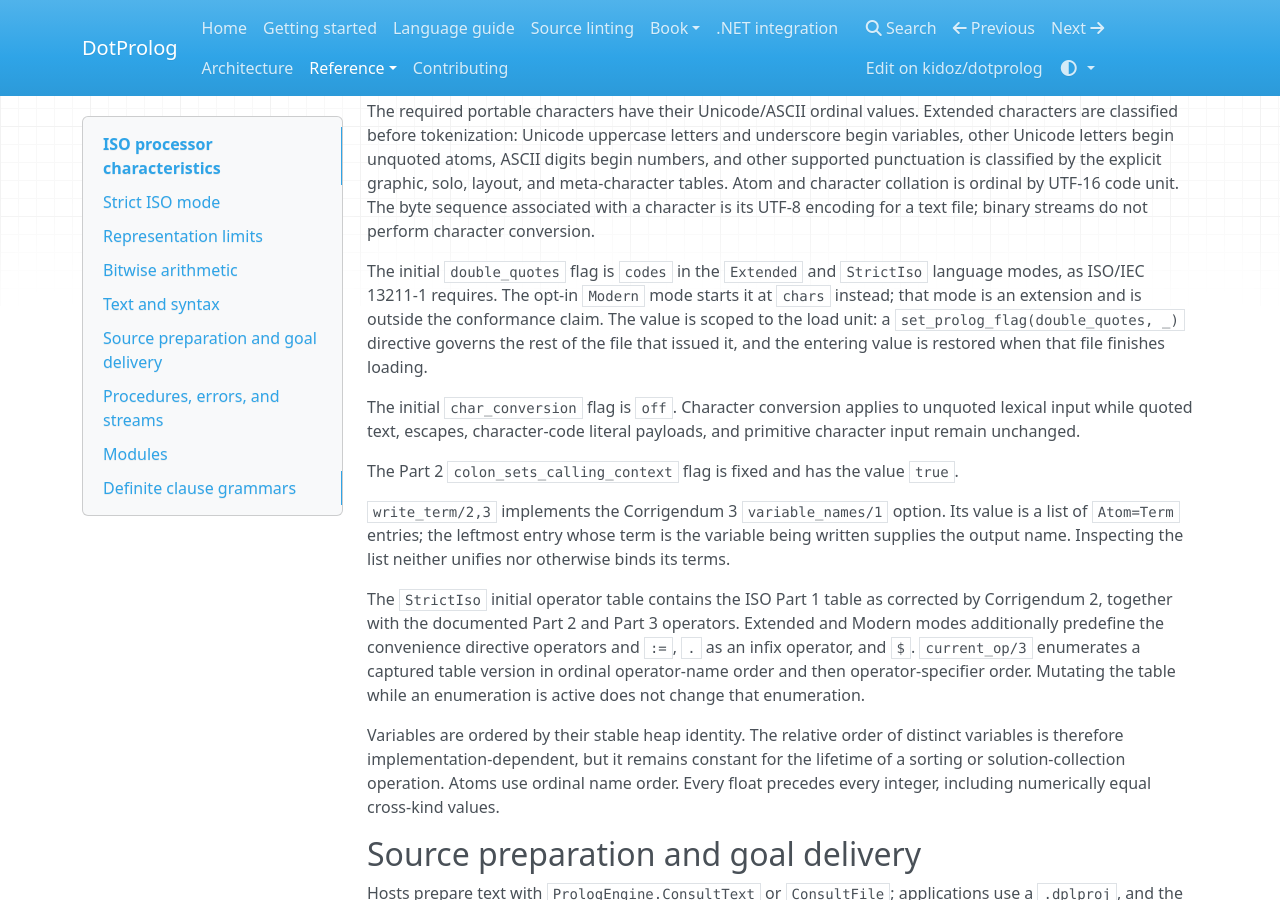
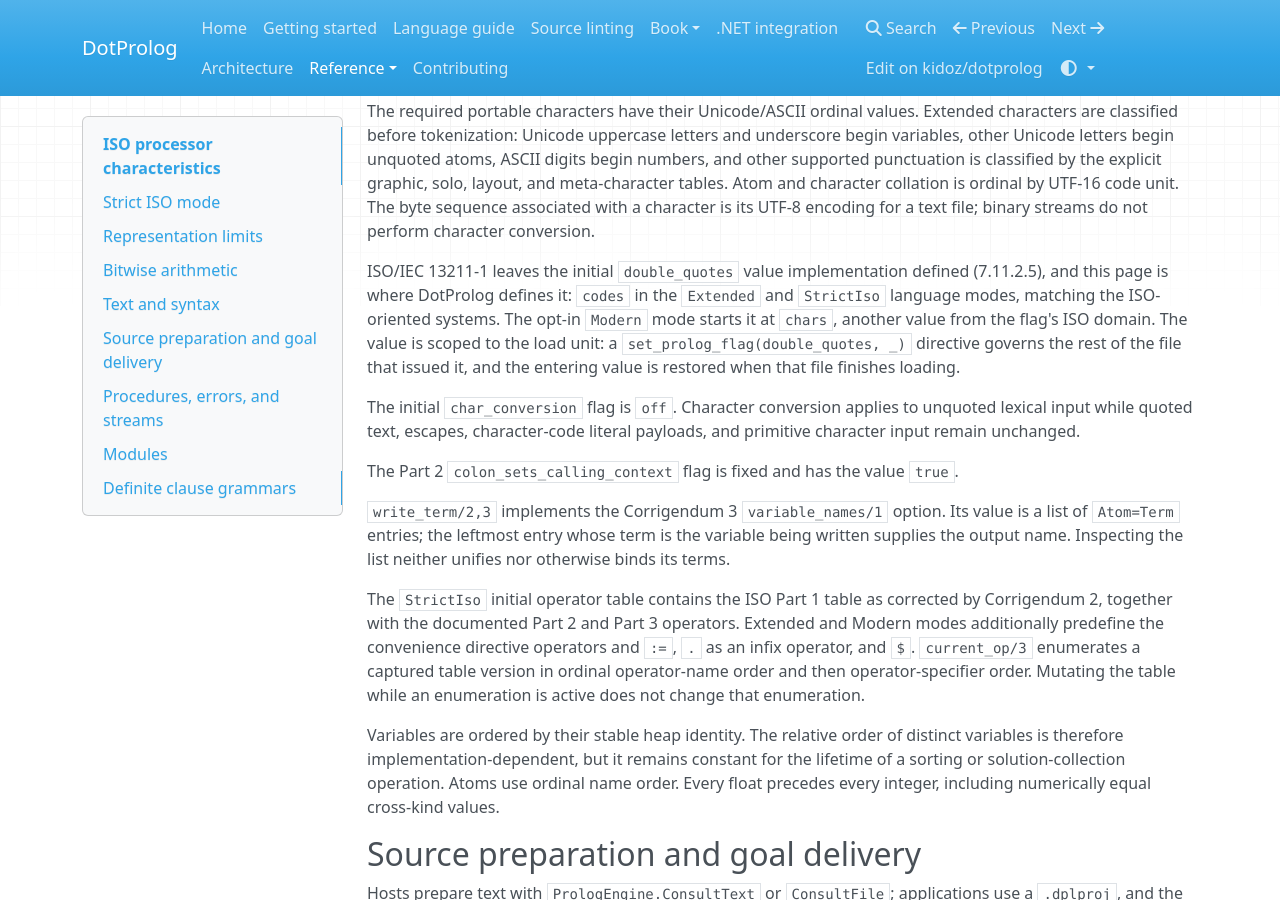
Before and after one commit to kidoz/dotprolog, an MkDocs documentation site: the page built from docs/reference/iso-processor-characteristics.md, in a window 1280 px wide and 900 px high, scrolled down 1500 px. Built offline with MkDocs 1.6.1, drawn with Linux system fonts in a browser that asks for light colours; nearby versions of some CDN libraries.

Commit message:
Record the double_quotes default as implementation defined

```diff
--- a/docs/reference/iso-processor-characteristics.md
+++ b/docs/reference/iso-processor-characteristics.md
@@ -64,9 +64,10 @@ is classified by the explicit graphic, solo, layout, and meta-character tables.
 collation is ordinal by UTF-16 code unit. The byte sequence associated with a character is its UTF-8
 encoding for a text file; binary streams do not perform character conversion.
 
-The initial `double_quotes` flag is `codes` in the `Extended` and `StrictIso` language modes, as
-ISO/IEC 13211-1 requires. The opt-in `Modern` mode starts it at `chars` instead; that mode is an
-extension and is outside the conformance claim. The value is scoped to the load unit: a
+ISO/IEC 13211-1 leaves the initial `double_quotes` value implementation defined (7.11.2.5), and
+this page is where DotProlog defines it: `codes` in the `Extended` and `StrictIso` language modes,
+matching the ISO-oriented systems. The opt-in `Modern` mode starts it at `chars`, another value
+from the flag's ISO domain. The value is scoped to the load unit: a
 `set_prolog_flag(double_quotes, _)` directive governs the rest of the file that issued it, and the
 entering value is restored when that file finishes loading.
 
```
Also changed, not shown: 1 other file.
